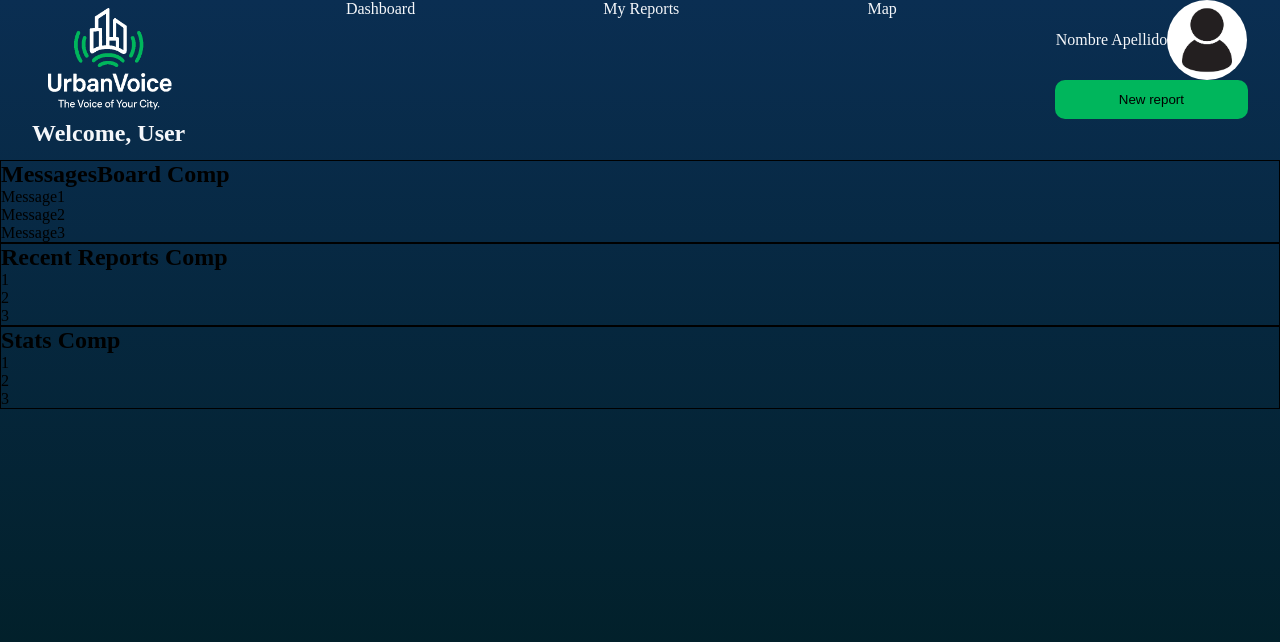
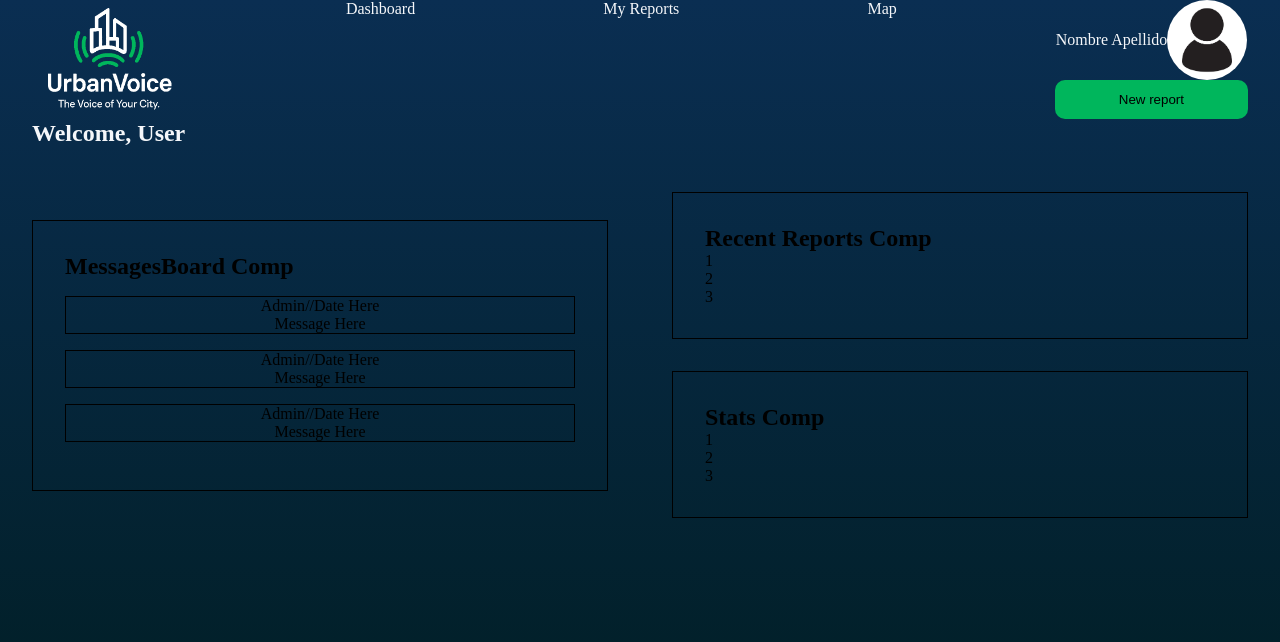
Before and after one commit to AluksDev/urban_voice_app, a React (Vite) app in the folder client/: page / in a window 1280 px wide. Shown: the top 642 px of the page. Built offline with nearby package versions, Linux system fonts and the light colour scheme.

Commit message:
Homepage layout

```diff
--- a/client/src/components/MessagesBoard/MessagesBoard.css
+++ b/client/src/components/MessagesBoard/MessagesBoard.css
@@ -1,3 +1,14 @@
 section {
   border: 1px solid black;
+  padding: 2rem;
+  margin: 2rem;
 }
+
+article {
+  display: flex;
+  justify-content: center;
+  align-items: center;
+  flex-direction: column;
+  border: 1px solid black;
+  margin: 1rem 0;
+}
--- a/client/src/components/MessagesBoard/MessagesBoard.tsx
+++ b/client/src/components/MessagesBoard/MessagesBoard.tsx
@@ -5,9 +5,30 @@ const MessagesBoard = () => {
   return (
     <section>
       <h2>MessagesBoard Comp</h2>
-      <article>Message1</article>
-      <article>Message2</article>
-      <article>Message3</article>
+      <article>
+        <div>
+          <span>Admin</span>
+          <span>//</span>
+          <span>Date Here</span>
+        </div>
+        <p>Message Here</p>
+      </article>
+      <article>
+        <div>
+          <span>Admin</span>
+          <span>//</span>
+          <span>Date Here</span>
+        </div>
+        <p>Message Here</p>
+      </article>
+      <article>
+        <div>
+          <span>Admin</span>
+          <span>//</span>
+          <span>Date Here</span>
+        </div>
+        <p>Message Here</p>
+      </article>
     </section>
   );
 };
--- a/client/src/components/RecentReports/RecentReports.css
+++ b/client/src/components/RecentReports/RecentReports.css
@@ -1,3 +1,4 @@
 section {
   border: 1px solid black;
+  margin: 2rem;
 }
--- a/client/src/components/Stats/Stats.css
+++ b/client/src/components/Stats/Stats.css
@@ -1,3 +1,4 @@
 section {
   border: 1px solid black;
+  margin: 2rem;
 }
--- a/client/src/pages/Homepage/Homepage.css
+++ b/client/src/pages/Homepage/Homepage.css
@@ -0,0 +1,10 @@
+main {
+  display: flex;
+  align-items: center;
+  justify-content: center;
+}
+
+.left-container,
+.right-container {
+  flex: 1;
+}
--- a/client/src/pages/Homepage/Homepage.tsx
+++ b/client/src/pages/Homepage/Homepage.tsx
@@ -2,13 +2,18 @@ import React from "react";
 import MessagesBoard from "../../components/MessagesBoard/MessagesBoard";
 import RecentReports from "../../components/RecentReports/RecentReports";
 import Stats from "../../components/Stats/Stats";
+import "./Homepage.css";
 
 const Homepage = () => {
   return (
     <main>
-      <MessagesBoard />
-      <RecentReports />
-      <Stats />
+      <div className="left-container">
+        <MessagesBoard />
+      </div>
+      <div className="right-container">
+        <RecentReports />
+        <Stats />
+      </div>
     </main>
   );
 };
```
